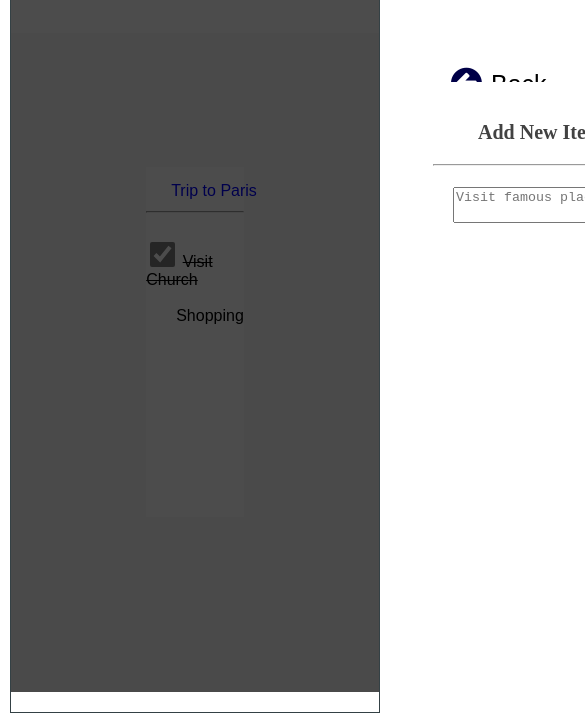
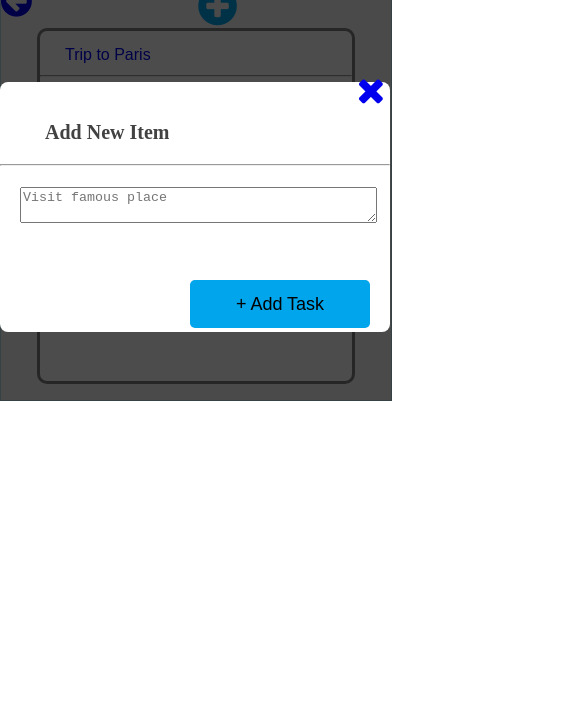
Before and after one commit to sauravkhambayate1/Project2-CSS, a plain HTML site: page page4.html in a window 390 px wide. Shown: the part 118-844 px from the top of the page, 585 px wide, since content can reach past the window. Drawn offline with Linux system fonts and the light colour scheme.

Commit message:
project 3 CSS created

```diff
--- a/page4.html
+++ b/page4.html
@@ -1,13 +1,20 @@
 <!DOCTYPE html>
-<html lang="en">
+
+<html>
+
 <head>
-    <meta charset="UTF-8">
+    <meta charset="utf-8">
     <meta http-equiv="X-UA-Compatible" content="IE=edge">
-    <meta name="viewport" content="width=device-width, initial-scale=1.0">
-    <title>Document</title>
+    <title></title>
+    <meta name="description" content="">
+    <meta name="viewport" content="width=device-width, initial-scale=1">
+    <link rel="stylesheet" href="style.css">
+    <link rel="shortcut icon" href="todo-icon.png" type="image/x-icon">
     <link rel="stylesheet" href="https://cdnjs.cloudflare.com/ajax/libs/font-awesome/4.7.0/css/font-awesome.min.css">
-    <link rel="stylesheet" href="style.css">
+
+
 </head>
+
 <body>
     <div class="blur">
     <div id="main-div">
@@ -17,13 +24,16 @@
         </div>
         <div class="color-div">
             <div class="plus_task">
-                <div><span class="back-button">Back</span></div>
-                <div><a href="./index.html"><i class="fa fa-arrow-circle-left" style="font-size:36px"></i></a>
+                <div><a href="./index.html"><i class="fa fa-arrow-circle-left" style="font-size:36px"></i></a></div>
+
+                <div class="fa-plus-circle"> <a href="./page2.html"><i class="fa fa-plus-circle" style="font-size:45px;color:#00A5EC"></i></a></div>
+                <div> <span class="task_add" style="margin-right: 300px;">Add New Task</span></div>
             </div>
-                <div id="new-task"> <span class="task_add">Add New Task</span></div>
-                <div id="fafa_plus"> <a href="./page4.html"><i class="fa fa-plus-circle" style="font-size:48px;color:#00A5EC"></i></a></div>
-             <div class="cardbox">
-            <div class="container-item1"><span style="color: blue; position: relative; left: 25px; top: 15px;">Trip to
+
+
+        <div id="container-item" style="justify-content: space-around;">
+
+            <div class="container-item1"><span style="color: blue; position: relative; left: 25px; top: 15px;"><a href="./page3.html" style="text-decoration: none;">Trip to
                 Paris</a></span><br><br>
                 <hr><br>
                 <input type="checkbox" name="checkbox" checked class="check">
@@ -31,9 +41,11 @@
                 <label style="margin-left: 30px;">Shopping</label>
 
 
-            </div></div>
             </div>
-    </div></div></div>
+
+
+        </div>
+    </div> </div></div>
 
     <div class="popup"><span id="popup_add"><b>Add New Item</b></span>
         <span><a href="./page3.html"><i class="fa fa-close" style="font-size:36px"></i></a></span><hr style="margin-top: 35px;">
@@ -46,4 +58,5 @@
 
 
 </body>
+
 </html>
--- a/style.css
+++ b/style.css
@@ -13,9 +13,7 @@ body{
 #container-item{
     display: flex;
     flex-wrap: wrap;
-     padding: 90px;
-
-
+    padding: 90px;
     width: 100%;
     margin-bottom: 20px;
     }
@@ -32,6 +30,8 @@ body{
     width: 400px;
     height: 350px;
     margin: 10px;
+    border: 3px solid grey;
+    border-radius: 10px;
     }
 
 .container-item1:hover{
@@ -51,8 +51,9 @@ input[type= checkbox]
 
 }
 .fa-plus-circle{
-    margin-right: 30px;
+    margin-right: 8px;
     float: right;
+    position: relative; bottom: 5px;
 
 }
 .color-div{
@@ -60,8 +61,9 @@ input[type= checkbox]
     margin-bottom: 20px;
 }
 .plus_task{
-
-    padding: 30px;
+    display: flex;
+    flex-wrap: wrap;
+    justify-content: end;
 }
 .blur{
     filter: brightness(30%);
@@ -96,8 +98,9 @@ input[type= checkbox]
 
 }
 .fa-close{
-    padding: 10px;
+    padding: 5px;
     float: right;
+    position: relative; bottom: 15px;
 }
 .text_area{
     width: 90%;
@@ -115,13 +118,7 @@ input[type= checkbox]
     flex-wrap: wrap;
     justify-content: center;
 }
-.back-button{
-    position: relative;
-    left: 450px;
-    opacity: 1;
-    font-size: 25px;
-    top: 7px;
-}
+
 #new-task{
     position: relative;
     right: 450px;
@@ -129,8 +126,9 @@ input[type= checkbox]
 }
 .fa-arrow-circle-left{
     position: relative;
-    left: 410px;
-    bottom: 27px;
+    right: 300px;
+    top: 10px;
+    /* margin-right: 300px; */
 }
 
 
@@ -139,3 +137,65 @@ input[type= checkbox]
     right: 430px;
     bottom: 70px;
 }
+
+@media only screen and ( max-width: 768px ) {
+    body {
+        margin: 0%;
+        padding: 0%;
+    }
+    #main-div{
+        width: 100%;
+        margin: 0%;
+    }
+    .color-div {
+        width: 100%;
+        margin: 0%;
+      }
+     .plus_task{
+       margin: auto;
+       justify-content: space-around;
+     }
+     .fa-plus-circle{
+        transition: 1s;
+        margin: auto;
+    }
+   #heading{
+       text-align: center;
+        margin: auto;
+   }
+   .task_add{
+       display: none;
+       }
+#container-item{
+    width: 100%;
+     margin: 0%;
+    flex-direction: column;
+    padding: 0%;
+}
+.container-item1{
+     width: 80%;
+     margin: auto;
+   margin-bottom: 1em;
+   justify-content: center;
+    }
+
+     /* page 2  */
+  .popup{
+    margin: auto;
+    width: 100%;
+    top: 200px;
+    left: 0%;
+  }
+  .fa-plus-circle{
+    position: static;
+  }
+
+  /* page 3 */
+  .fa-arrow-circle-left{
+    width: 100%;
+    position: static;
+
+  }
+
+
+}
```
Also changed, not shown: index.html (+2 -1 lines), page2.html (+21 -16 lines), page3.html (+29 -13 lines).
